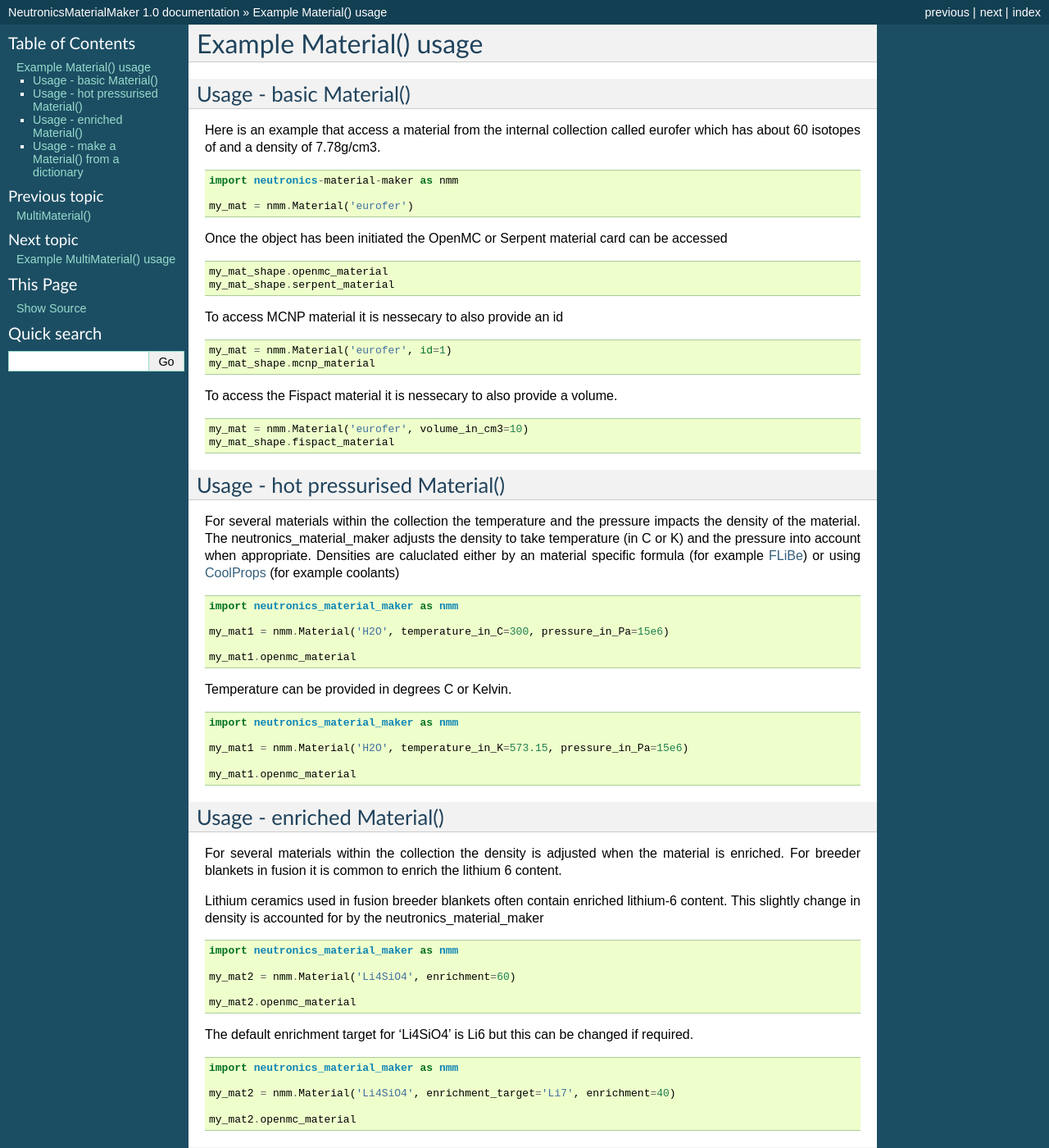
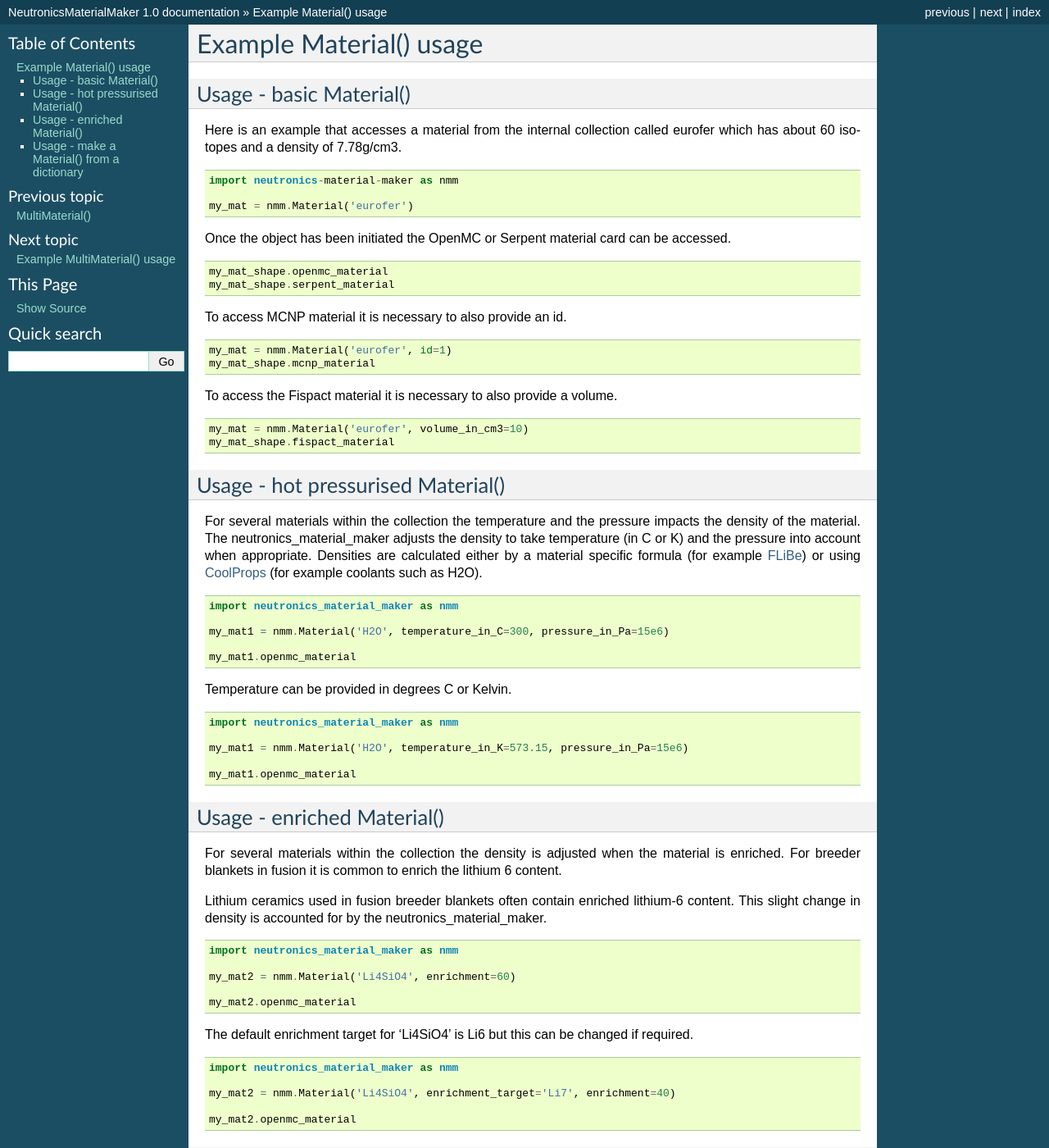
Before and after one commit to fusion-energy/neutronics_material_maker, a Sphinx documentation site: the page built from docs/source/example_material.rst, in a window 1280 px wide and 1400 px high. Shown: the whole window at 82% size. Built offline with Sphinx 7.4.7, drawn with Linux system fonts in a browser that asks for light colours; some of the changed text lies outside the part shown.

Commit message:
fixed typos

```diff
--- a/docs/source/example_library_usage.rst
+++ b/docs/source/example_library_usage.rst
@@ -15,8 +15,9 @@ Each of the materials available is stored in an internal dictionary that can be
 Usage - importing your own library from a file
 ----------------------------------------------
 
-Assuming you have a JSON file saved as mat_lib.json containing materials defined in the same format as the `exisiting <https://github.com/ukaea/neutronics_material_maker/blob/openmc_version/neutronics_material_maker/data/>`_ materials. This example file only contains one material but it could contain several materials.
+A correctly formated JSON file that contains materials defined in the same format as the `exisiting materials <https://github.com/ukaea/neutronics_material_maker/blob/openmc_version/neutronics_material_maker/data/>`_ can be added to the material library.
 
+Assuming you have a JSON file saved as mat_lib.json with the following contents then this can be added to the material library in the the following manner.
 
 ::
 
@@ -31,6 +32,7 @@ Assuming you have a JSON file saved as mat_lib.json containing materials defined
         }
     }
 
+This example file only contains one material but it could contain several materials.
 You can import this file into the package using AddMaterialFromFile().
 
 ::
--- a/docs/source/example_material.rst
+++ b/docs/source/example_material.rst
@@ -4,7 +4,7 @@ Example Material() usage
 Usage - basic Material()
 ------------------------
 
-Here is an example that access a material from the internal collection called eurofer which has about 60 isotopes of and a density of 7.78g/cm3.
+Here is an example that accesses a material from the internal collection called eurofer which has about 60 isotopes and a density of 7.78g/cm3.
 
 ::
 
@@ -12,21 +12,21 @@ Here is an example that access a material from the internal collection called eu
 
    my_mat = nmm.Material('eurofer')
 
-Once the object has been initiated the OpenMC or Serpent material card can be accessed
+Once the object has been initiated the OpenMC or Serpent material card can be accessed.
 
 ::
 
    my_mat_shape.openmc_material
    my_mat_shape.serpent_material
 
-To access MCNP material it is nessecary to also provide an id
+To access MCNP material it is necessary to also provide an id.
 
 ::
 
    my_mat = nmm.Material('eurofer', id=1)
    my_mat_shape.mcnp_material
 
-To access the Fispact material it is nessecary to also provide a volume.
+To access the Fispact material it is necessary to also provide a volume.
 
 ::
 
@@ -39,7 +39,7 @@ To access the Fispact material it is nessecary to also provide a volume.
 Usage - hot pressurised  Material()
 -----------------------------------
 
-For several materials within the collection the temperature and the pressure impacts the density of the material. The neutronics_material_maker adjusts the density to take temperature (in C or K) and the pressure into account when appropriate. Densities are caluclated either by an material specific formula (for example `FLiBe <https://github.com/ukaea/neutronics_material_maker/blob/openmc_version/neutronics_material_maker/data/multiplier_and_breeder_materials.json>`_) or using `CoolProps <https://pypi.org/project/CoolProp/>`_ (for example coolants)
+For several materials within the collection the temperature and the pressure impacts the density of the material. The neutronics_material_maker adjusts the density to take temperature (in C or K) and the pressure into account when appropriate. Densities are calculated either by a material specific formula (for example `FLiBe <https://github.com/ukaea/neutronics_material_maker/blob/openmc_version/neutronics_material_maker/data/multiplier_and_breeder_materials.json>`_) or using `CoolProps <https://pypi.org/project/CoolProp/>`_ (for example coolants such as H2O).
 
 ::
 
@@ -66,7 +66,7 @@ Usage - enriched Material()
 
 For several materials within the collection the density is adjusted when the material is enriched. For breeder blankets in fusion it is common to enrich the lithium 6 content.
 
-Lithium ceramics used in fusion breeder blankets often contain enriched lithium-6 content. This slightly change in density is accounted for by the neutronics_material_maker
+Lithium ceramics used in fusion breeder blankets often contain enriched lithium-6 content. This slight change in density is accounted for by the neutronics_material_maker.
 
 ::
 
```
Also changed, not shown: other parts of docs/source/example_material.rst (+1 -1 lines), 2 other files.
